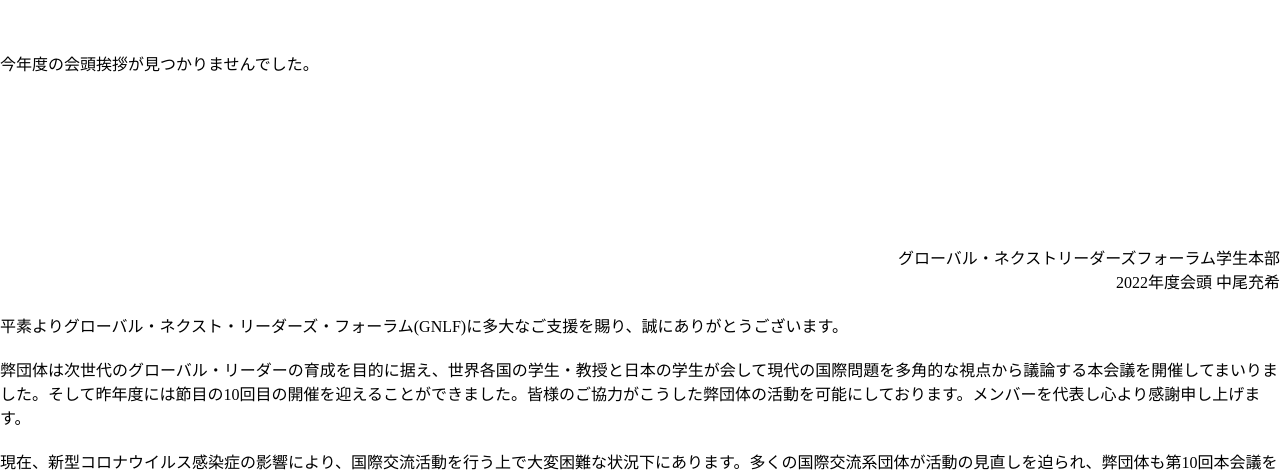
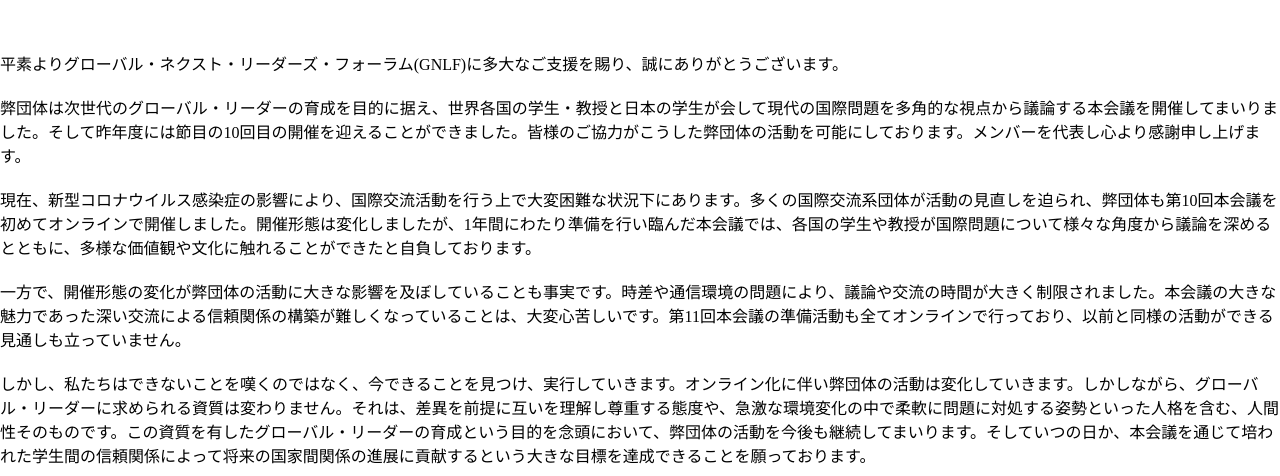
Before and after one commit to GlobalNextLeadersForum/chairman_messages, a plain HTML site: page index.html in a window 1280 px wide. Shown: the part 315-791 px from the top of the page. Drawn offline with Linux system fonts and the light colour scheme.

Commit message:
Update index.html

```diff
--- a/index.html
+++ b/index.html
@@ -35,20 +35,6 @@
         <div class="space_2"></div>
         <div class="contents">
             <div class="main-title">会頭挨拶</div>
-            <div class="chairman-messages">
-                <div class="text">今年度の会頭挨拶が見つかりませんでした。</div>
-                <div class="text"></div>
-                <div class="text"></div>
-                <div class="text"></div>
-                <div class="text"></div>
-                <div class="text"></div>
-                <div class="text closing-text"></div>
-                <div class="representative">
-                    <li class="belongings"></li>
-                    <li class="belongings">グローバル・ネクストリーダーズフォーラム学生本部</li>
-                    <li class="belongings">2022年度会頭 中尾充希</li>
-                </div>
-            </div>
             <div class="charman-messages">
                 <div class="text">平素よりグローバル・ネクスト・リーダーズ・フォーラム(GNLF)に多大なご支援を賜り、誠にありがとうございます。</div>
                 <div class="text">弊団体は次世代のグローバル・リーダーの育成を目的に据え、世界各国の学生・教授と日本の学生が会して現代の国際問題を多角的な視点から議論する本会議を開催してまいりました。そして昨年度には節目の10回目の開催を迎えることができました。皆様のご協力がこうした弊団体の活動を可能にしております。メンバーを代表し心より感謝申し上げます。</div>
```
